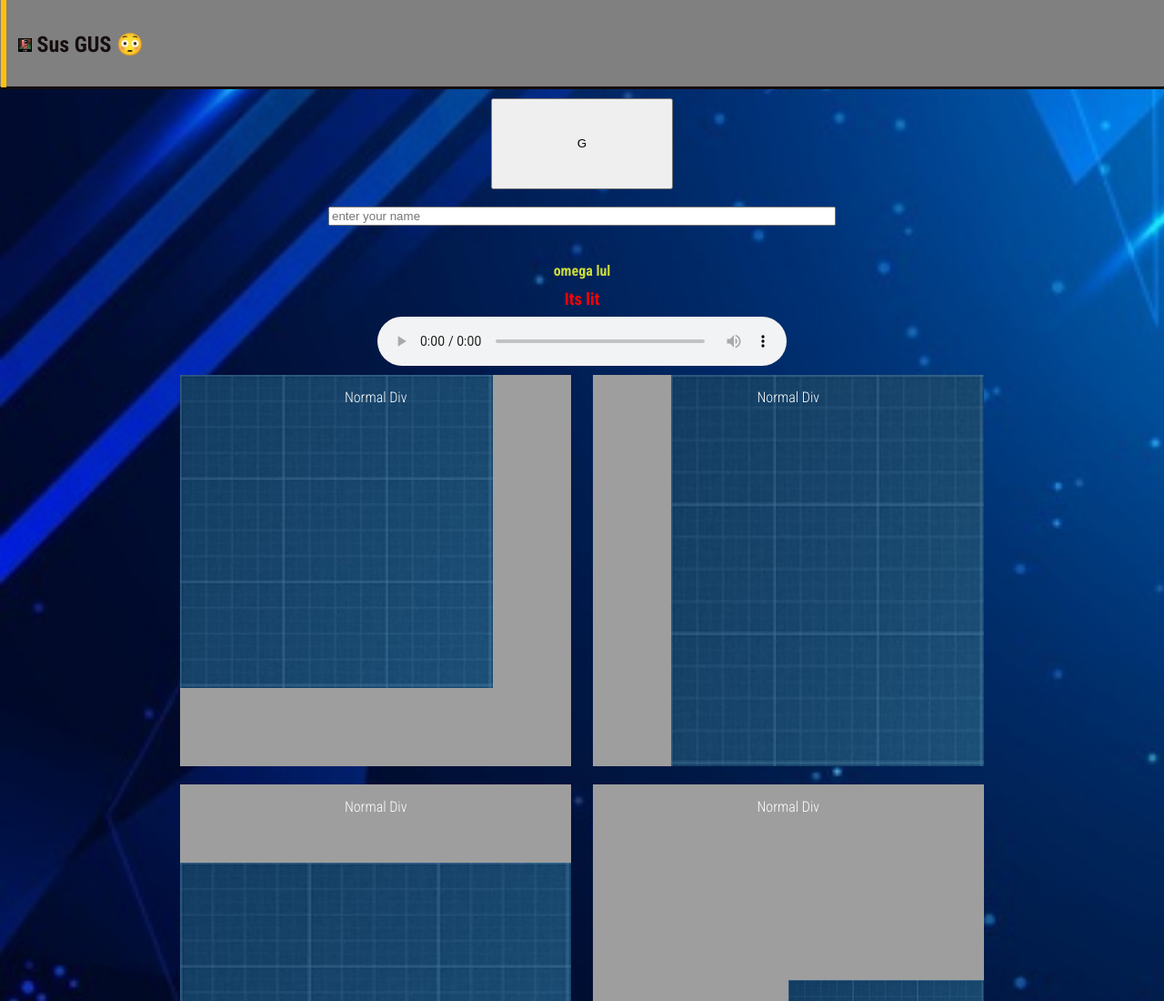
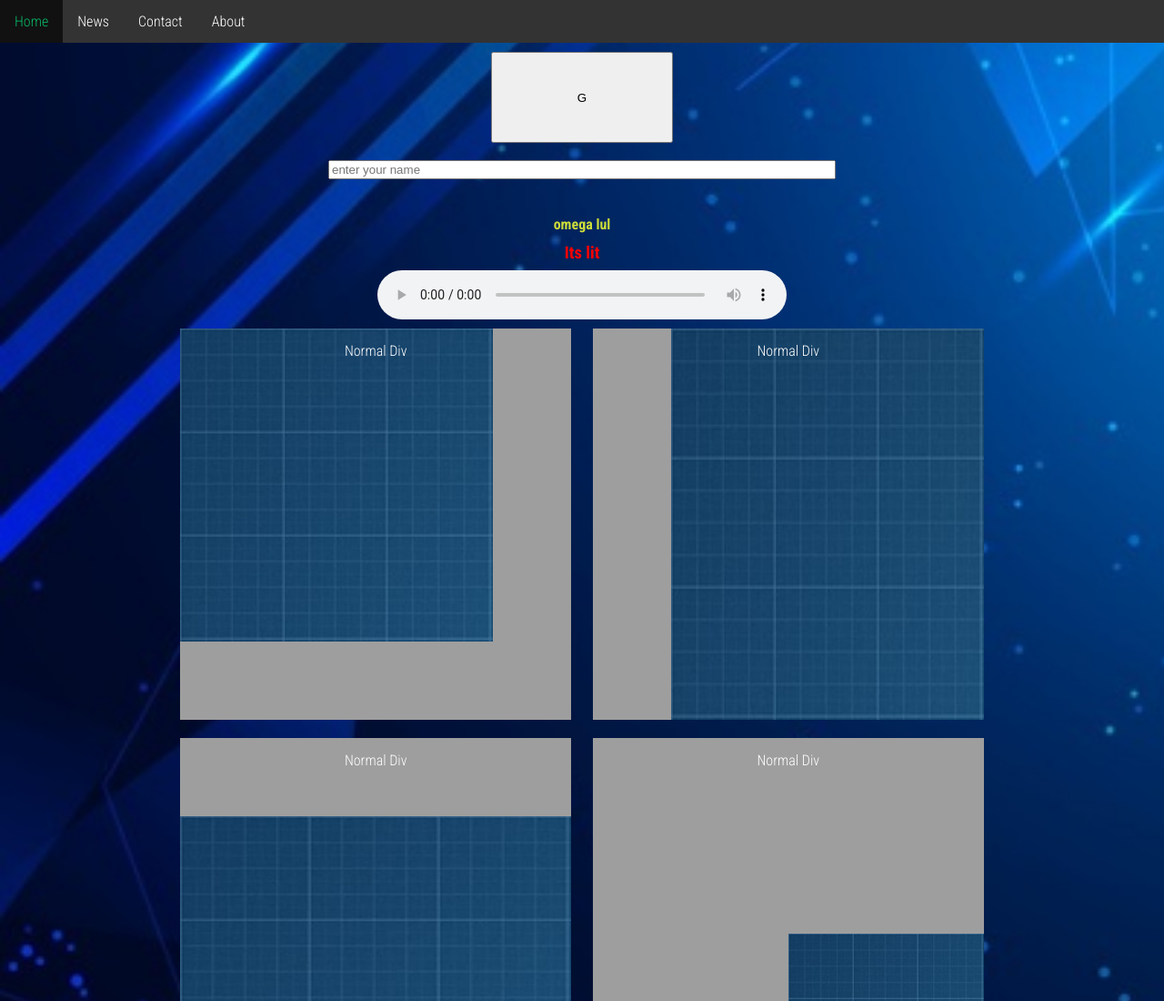
Before and after one commit to yousef287/my_website, a plain HTML site: page index.html in a window 1280 px wide. Shown: the top 1100 px of the page at 91% size. Drawn offline with Linux system fonts and the light colour scheme.

Commit message:
new cool navbar!

```diff
--- a/css/stylesheet.css
+++ b/css/stylesheet.css
@@ -1,23 +1,32 @@
 @import url("https://fonts.googleapis.com/css2?family=Roboto+Condensed:wght@300;700&display=swap");
 
+ul {
+  list-style-type: none;
+  margin: 0;
+  padding: 0;
+  overflow: hidden;
+  background-color: #333;
+  margin-bottom: 10px;
+}
+
+li {
+  float: left;
+}
+
+li a {
+  display: block;
+  color: white;
+  text-align: center;
+  padding: 14px 16px;
+  text-decoration: none;
+}
+
+li a:hover {
+  background-color: #111;
+}
 .icon {
   width: 15px;
   height: 15px;
-}
-
-#htop {
-  top: 0;
-  background-color: grey;
-  width: 100%;
-  border-style: solid;
-  border-top: grey solid;
-  border-left: none;
-  border-right: none;
-  margin-bottom: 10px;
-  padding-left: 20px;
-  font-family: "Roboto Condensed", sans-serif;
-  font-size: 150%;
-  color: #150e0e;
 }
 
 #guts_theme {
@@ -35,21 +44,6 @@
 #omgg {
   color: #cddc39;
   margin-bottom: -8px;
-}
-
-#htop::before {
-  top: 0px;
-  position: absolute;
-  content: "";
-  display: block;
-  height: 96px;
-  background-color: #ffc107;
-  width: 6px;
-  left: 1px;
-}
-
-#toph {
-  text-align: left;
 }
 
 body {
--- a/index.html
+++ b/index.html
@@ -5,9 +5,13 @@
    <meta charset="UTF-8">
    <title>Css test background</title>
    <link rel="stylesheet" href="./css/stylesheet.css">
-   <header id="htop">
-    <center><h4 id="toph"><b><img class="icon" src="./assets/icon.jpg"> Sus GUS &#x1F633;</b></h4 ></center>
-   </header>
+   <ul>
+    <li><a class="active" href="#home">Home</a></li>
+    <li><a href="#news">News</a></li>
+    <li><a href="#contact">Contact</a></li>
+    <li><a href="#about">About</a></li>
+  </ul>
+
  </head>
  <body>
    <button id="gbutton">G</button><br />
--- a/js/main.js
+++ b/js/main.js
@@ -21,7 +21,8 @@ function gbtn() {
     " , i dont know man you been seeming sus lately, its almost like we have an impostor among us &#x1F633;";
   var results = document.getElementById("lit");
   console.log(tBox);
-  results.innerHTML = "dont lie to me " + tBox[0].value + "! , you sussy baka";
+  results.innerHTML =
+    "dont lie to me " + tBox[0].value + " , you sussy baka!🙄 ಠ_ಠ";
 }
 
 var btn = document.getElementById("gbutton");
```
